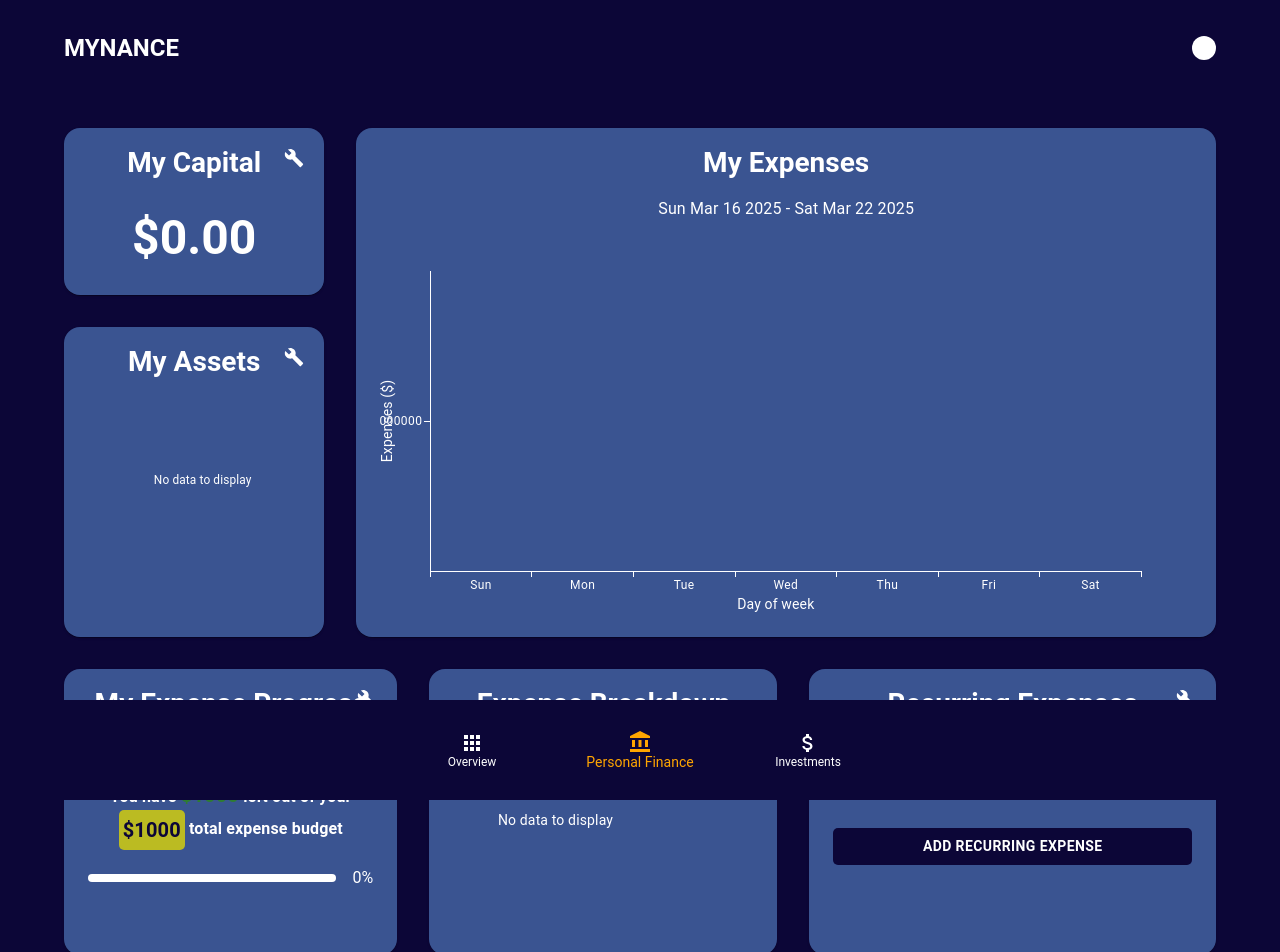
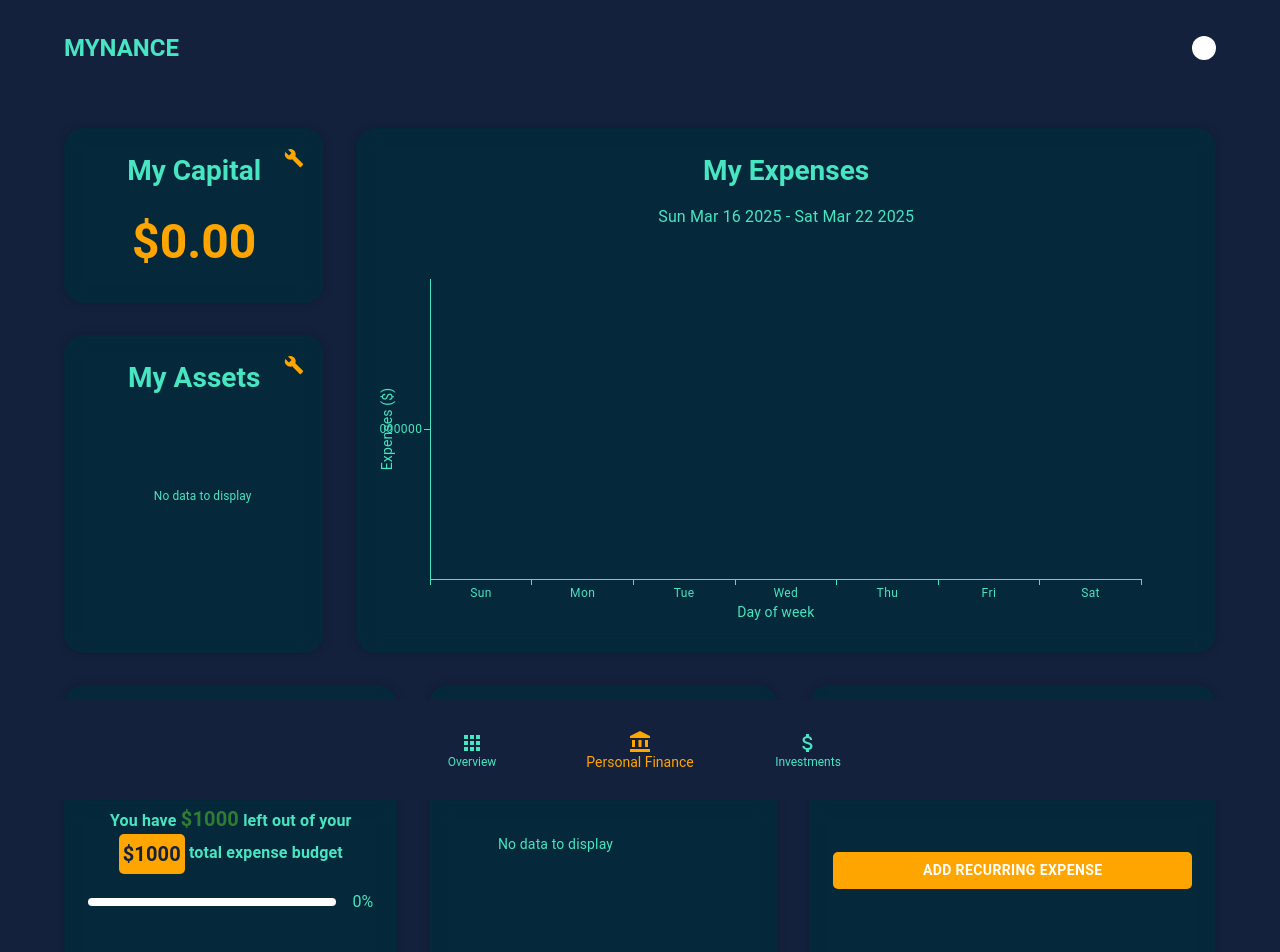
Before and after one commit to jonathancklee1/mynance, a React (Vite) app: page /personal-finance in a window 1280 px wide. Shown: the top 952 px of the page. Built offline with nearby package versions, Linux system fonts and the light colour scheme.

Commit message:
Redid theming

```diff
--- a/src/components/BottomNav.tsx
+++ b/src/components/BottomNav.tsx
@@ -12,17 +12,17 @@ const BottomNav = () => {
     const theme = useTheme();
     function getNavButtonSx(path: string) {
         const navButtonSx = {
-            "&>svg >path": {
+            "&>svg ": {
                 fill:
                     location.pathname === `/${path}`
-                        ? theme.palette.primary.light
-                        : "primary.contrastText",
+                        ? theme.palette.primary.light + " !important"
+                        : theme.palette.text.primary + " !important",
             },
             "& span": {
                 color:
                     location.pathname === `/${path}`
                         ? theme.palette.primary.light + " !important"
-                        : "primary.contrastText",
+                        : theme.palette.text.primary + " !important",
             },
         };
         return navButtonSx;
--- a/src/components/Card.tsx
+++ b/src/components/Card.tsx
@@ -1,4 +1,4 @@
-import { Box, Paper, Typography } from "@mui/material";
+import { Box, Paper, Typography, useTheme } from "@mui/material";
 import React from "react";
 import BuildIcon from "@mui/icons-material/Build";
 function Card({
@@ -10,15 +10,15 @@ function Card({
     isEditable?: boolean;
     cardHeader: string;
 }) {
+    const theme = useTheme();
     return (
         <Paper
             sx={{
-                paddingInline: 3,
-                paddingBlock: 2,
-                backgroundColor: "secondary.main",
-                color: "secondary.contrastText",
-                borderRadius: 4,
-                backdropFilter: "blur(5px)",
+                backgroundColor: `${theme.palette.secondary.light}CC`, // 80% opacity// 80% opacity
+                p: 3,
+                backdropFilter: "blur(10px)",
+                boxShadow: "0 0 10px rgba(0, 0, 0, 0.2)",
+                borderRadius: 5,
                 display: "flex",
                 alignItems: "center",
                 justifyContent: "center",
@@ -62,7 +62,7 @@ function Card({
                 <BuildIcon
                     sx={{
                         fontSize: 20,
-                        color: "secondary.contrastText",
+                        color: "primary.light",
                         position: "absolute",
                         top: 20,
                         right: 20,
--- a/src/components/finance-components/CapitalBlock.tsx
+++ b/src/components/finance-components/CapitalBlock.tsx
@@ -21,7 +21,7 @@ function CapitalBlock({ isEditable }: { isEditable?: boolean }) {
             <Box onClick={handleOpen}>
                 <Typography
                     variant="h3"
-                    color={"secondary.contrastText"}
+                    color={"primary.light"}
                     sx={{
                         fontWeight: "bold",
                         textAlign: "center",
--- a/src/components/finance-components/ExpensesTableBlock.tsx
+++ b/src/components/finance-components/ExpensesTableBlock.tsx
@@ -111,6 +111,7 @@ function ExpensesTableBlock() {
                         height: "60px",
                         marginTop: "auto",
                         fontWeight: "bold",
+                        backgroundColor: "primary.light",
                     }}
                     onClick={handleAddExpense}
                 >
@@ -147,9 +148,9 @@ function ExpensesTableBlock() {
                     }}
                     sx={{
                         border: 0,
-                        backgroundColor: "secondary.main",
+
                         "& div": {
-                            backgroundColor: "secondary.main",
+                            backgroundColor: "secondary.light",
                             color: "secondary.contrastText",
                             fill: "secondary.contrastText",
                         },
--- a/src/components/finance-components/ProgressBlock.tsx
+++ b/src/components/finance-components/ProgressBlock.tsx
@@ -11,6 +11,7 @@ import EditModal from "../EditModal";
 import { useState } from "react";
 import Textbox from "../Textbox";
 import useExpenseStore from "../../stores/ExpenseStore";
+import useGetPercentColour from "../../hooks/useGetPercentColour";
 
 interface EditProgressBarProps {
     budget: number;
@@ -48,10 +49,10 @@ function ProgressBlock({ isEditable }: { isEditable?: boolean }) {
                         sx={{
                             fontWeight: "bold",
                             display: "inline-block",
-                            color:
-                                budget - getTotalExpenses() > 0
-                                    ? "success.main"
-                                    : "error.main",
+                            color: useGetPercentColour(
+                                budget - getTotalExpenses()
+                            ),
+
                             fontSize: 20,
                         }}
                     >
@@ -61,7 +62,11 @@ function ProgressBlock({ isEditable }: { isEditable?: boolean }) {
                     <Button
                         variant="text"
                         color="primary"
-                        sx={{ padding: 0, backgroundColor: "#bb2f", p: 0.5 }}
+                        sx={{
+                            padding: 0,
+                            backgroundColor: "primary.light",
+                            p: 0.5,
+                        }}
                     >
                         <Typography
                             variant="h6"
@@ -118,9 +123,9 @@ function ProgressBarWithLabel({ expense, budget }: ProgressBarWithLabelProps) {
                     },
                     "& .MuiLinearProgress-bar": {
                         borderRadius: 5,
+                        backgroundColor: "primary.light",
                     },
                 }}
-                color="primary"
             />
             <Typography variant="body1">{expensePercentage}%</Typography>
         </Box>
--- a/src/components/finance-components/RecurringExpenseBlock.tsx
+++ b/src/components/finance-components/RecurringExpenseBlock.tsx
@@ -86,7 +86,7 @@ function RecurringExpenseBlock({ isEditable }: { isEditable?: boolean }) {
             <Button
                 variant="text"
                 fullWidth
-                sx={{ backgroundColor: "primary.main", fontWeight: "bold" }}
+                sx={{ backgroundColor: "primary.light", fontWeight: "bold" }}
                 onClick={() => {
                     handleAddOpen();
                 }}
@@ -288,7 +288,10 @@ function AddRecurringExpenseBlock({
                         addRecurringExpense(newRecurringExpense);
                         handleClose();
                     }}
-                    sx={{ backgroundColor: "primary.main", fontWeight: "bold" }}
+                    sx={{
+                        backgroundColor: "primary.light",
+                        fontWeight: "bold",
+                    }}
                 >
                     Add Expense
                 </Button>
--- a/src/components/investment-components/InvestmentTableBlock.tsx
+++ b/src/components/investment-components/InvestmentTableBlock.tsx
@@ -156,6 +156,7 @@ function InvestmentTableBlock() {
                         height: "60px",
                         marginTop: "auto",
                         fontWeight: "bold",
+                        backgroundColor: "primary.light",
                     }}
                     onClick={handleAddInvestment}
                 >
@@ -192,9 +193,9 @@ function InvestmentTableBlock() {
                     }}
                     sx={{
                         border: 0,
-                        backgroundColor: "secondary.main",
+
                         "& div": {
-                            backgroundColor: "secondary.main",
+                            backgroundColor: "secondary.light",
                             color: "secondary.contrastText",
                             fill: "secondary.contrastText",
                         },
--- a/src/hooks/useGetPercentColour.ts
+++ b/src/hooks/useGetPercentColour.ts
@@ -1,6 +1,6 @@
 function useGetPercentColour(percent: number) {
     if (percent > 0) return "success.main";
     if (percent < 0) return "error.main";
-    return "white";
+    return "primary.light";
 }
 export default useGetPercentColour;
--- a/src/main.tsx
+++ b/src/main.tsx
@@ -8,24 +8,24 @@ import { createTheme } from "@mui/material";
 const theme = createTheme({
     palette: {
         primary: {
-            main: "#0C0637",
+            main: "#14213d",
             light: "#FFA500",
-            dark: "#1B2F7A",
-            contrastText: "#fff",
+            dark: "#48e5c2",
+            contrastText: "#48e5c2",
         },
         secondary: {
-            main: "#3A5491",
-            light: "#3A5491",
-            dark: "#3A5491",
-            contrastText: "#fff",
+            main: "#48e5c2",
+            light: "#022b3a",
+            dark: "#48e5c2",
+            contrastText: "#ffffff",
         },
         background: {
-            default: "#0C0637",
-            paper: "#0C0637",
+            default: "#14213d",
+            paper: "#14213d",
         },
         text: {
-            primary: "#fff",
-            secondary: "#fff",
+            primary: "#48e5c2",
+            secondary: "#022b3a",
         },
     },
     components: {
@@ -52,7 +52,7 @@ const theme = createTheme({
             styleOverrides: {
                 root: {
                     color: "#fff",
-                    backgroundColor: "#3A5491",
+                    backgroundColor: "primary.light",
                     borderRadius: 5,
                 },
             },
@@ -60,13 +60,6 @@ const theme = createTheme({
         MuiBottomNavigation: {
             styleOverrides: {
                 root: {
-                    "& .css-1kcvi62-MuiBottomNavigationAction-label.Mui-selected":
-                        {
-                            color: "#fff",
-                        },
-                    "& .css-1umw9bq-MuiSvgIcon-root": {
-                        fill: "#fff",
-                    },
                     textAlign: "center",
                     height: "100px",
                 },
--- a/src/pages/Dashboard.tsx
+++ b/src/pages/Dashboard.tsx
@@ -45,7 +45,22 @@ function Dashboard() {
                         },
                     }}
                 >
-                    Welcome {name}!
+                    Welcome{" "}
+                    <Typography
+                        component={"span"}
+                        sx={{
+                            fontWeight: "bold",
+                            fontSize: 30,
+                            color: "primary.light",
+                            gridColumn: "span 12",
+                            "@media (min-width: 1024px)": {
+                                fontSize: 40,
+                            },
+                        }}
+                    >
+                        {name}
+                    </Typography>
+                    !
                 </Typography>
                 <Box
                     sx={{
```
Also changed, not shown: src/components/investment-components/StocksBlock.tsx (+3 -4 lines).
